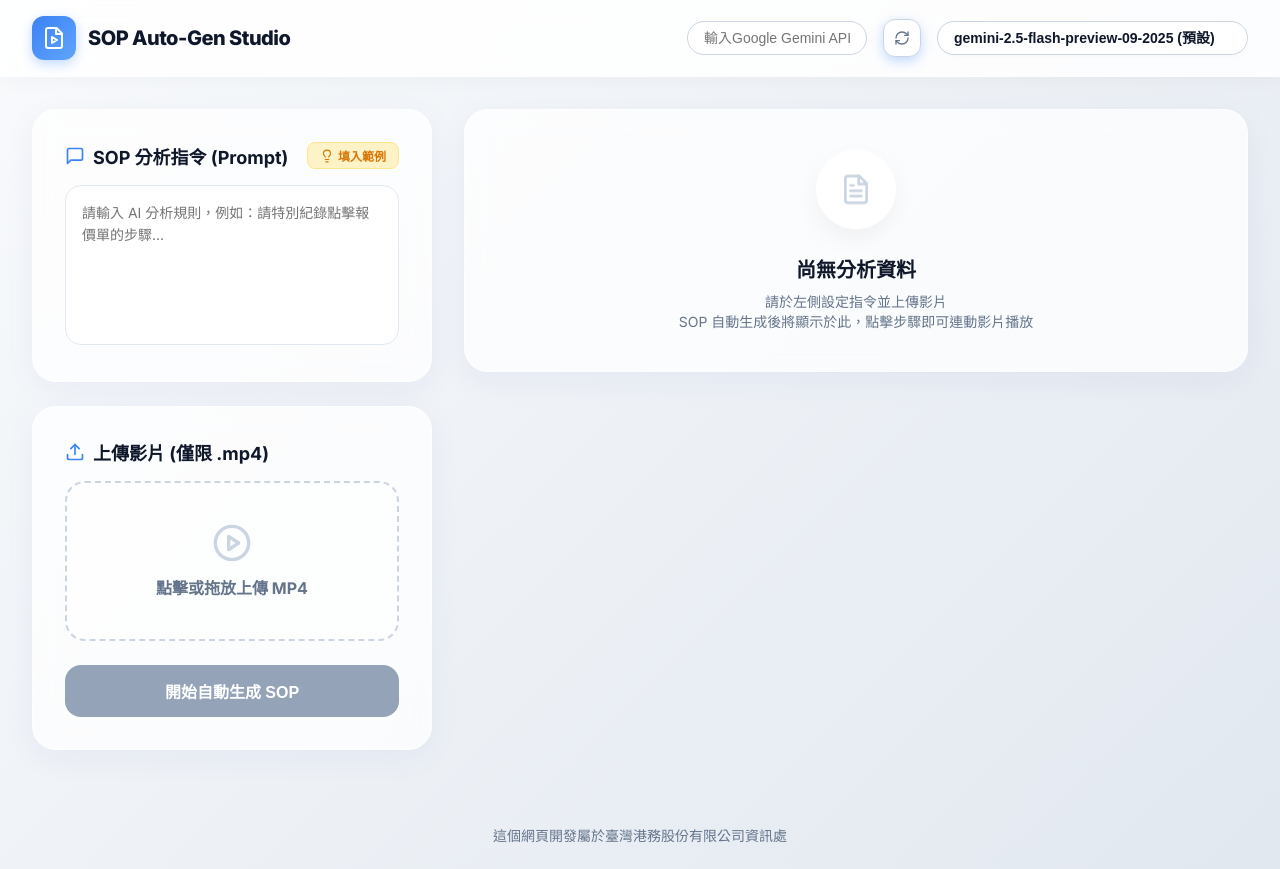
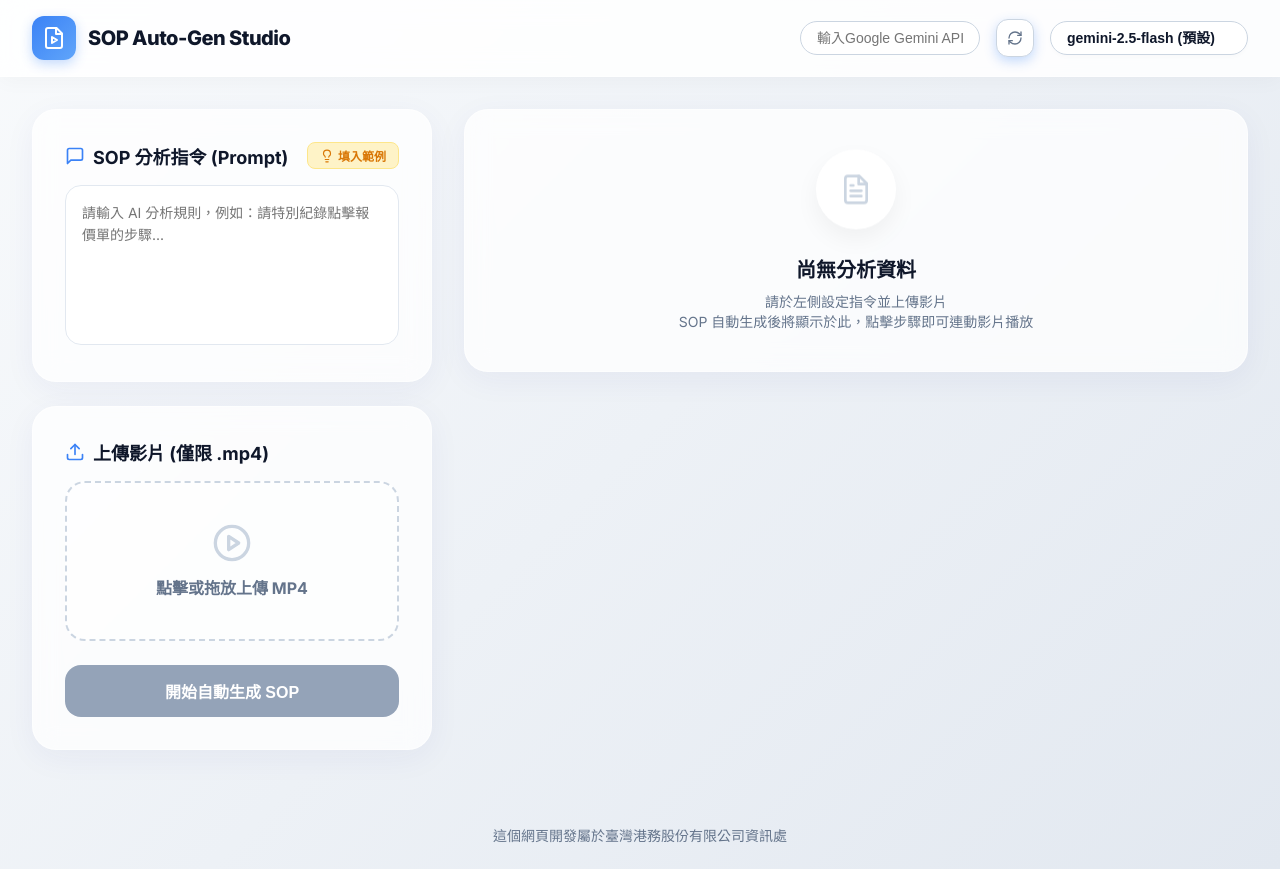
Before and after one commit to LupusDK/VideoTOSOP, a React (Vite) app: page / in a window 1280 px wide. Built offline with nearby package versions, Linux system fonts and the light colour scheme.

Commit message:
Add files via upload
修改預設模型改成gemini-flash-2.5

```diff
--- a/App.jsx
+++ b/App.jsx
@@ -10,7 +10,7 @@ import {
 const API_KEY_DEFAULT = "";
 const BASE_URL = "https://generativelanguage.googleapis.com/v1beta";
 const UPLOAD_URL = "https://generativelanguage.googleapis.com/upload/v1beta";
-const DEFAULT_MODEL = "gemini-2.5-flash-preview-09-2025";
+const DEFAULT_MODEL = "gemini-2.5-flash";
 
 const FIXED_FORMAT_PROMPT = `
 【輸出格式】
```
